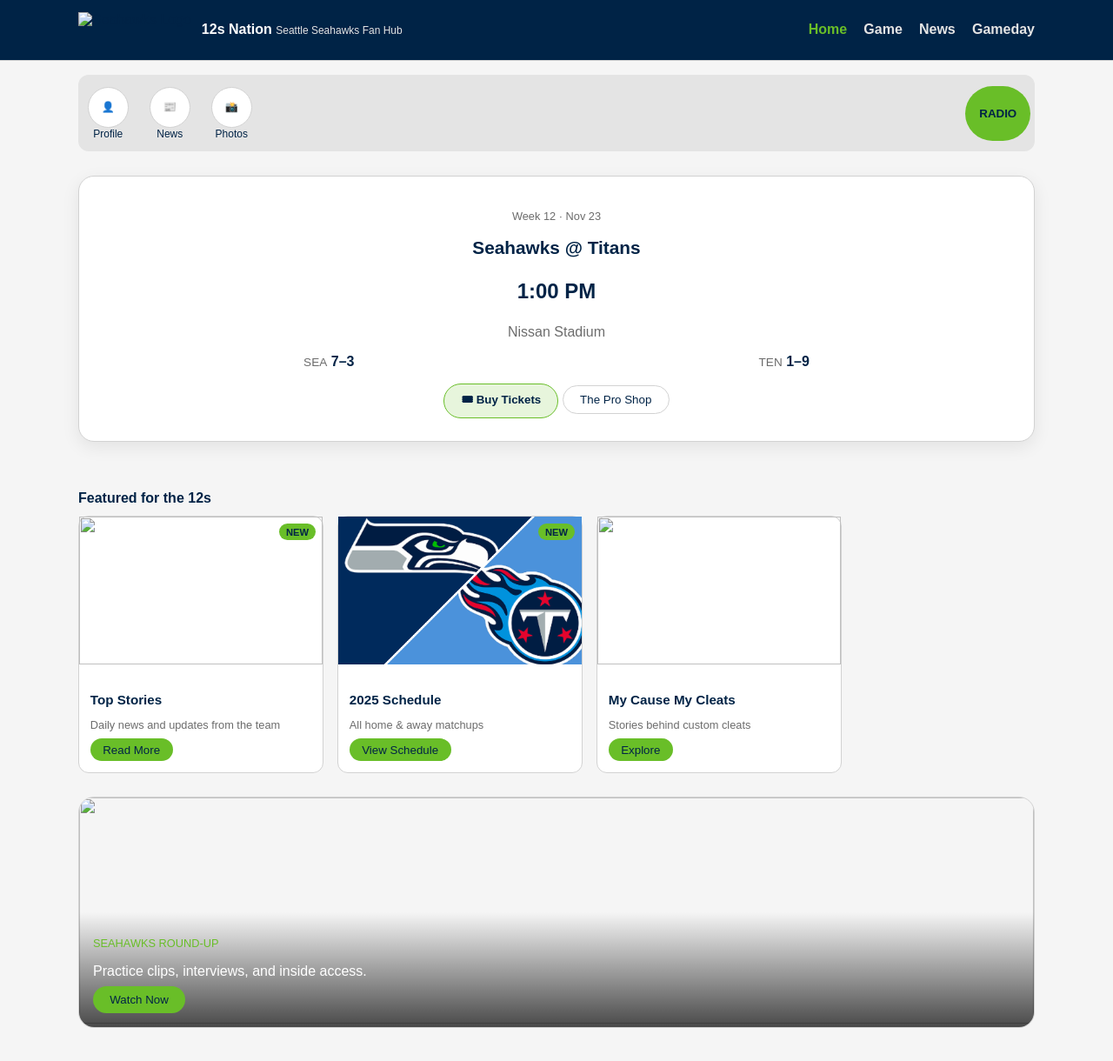
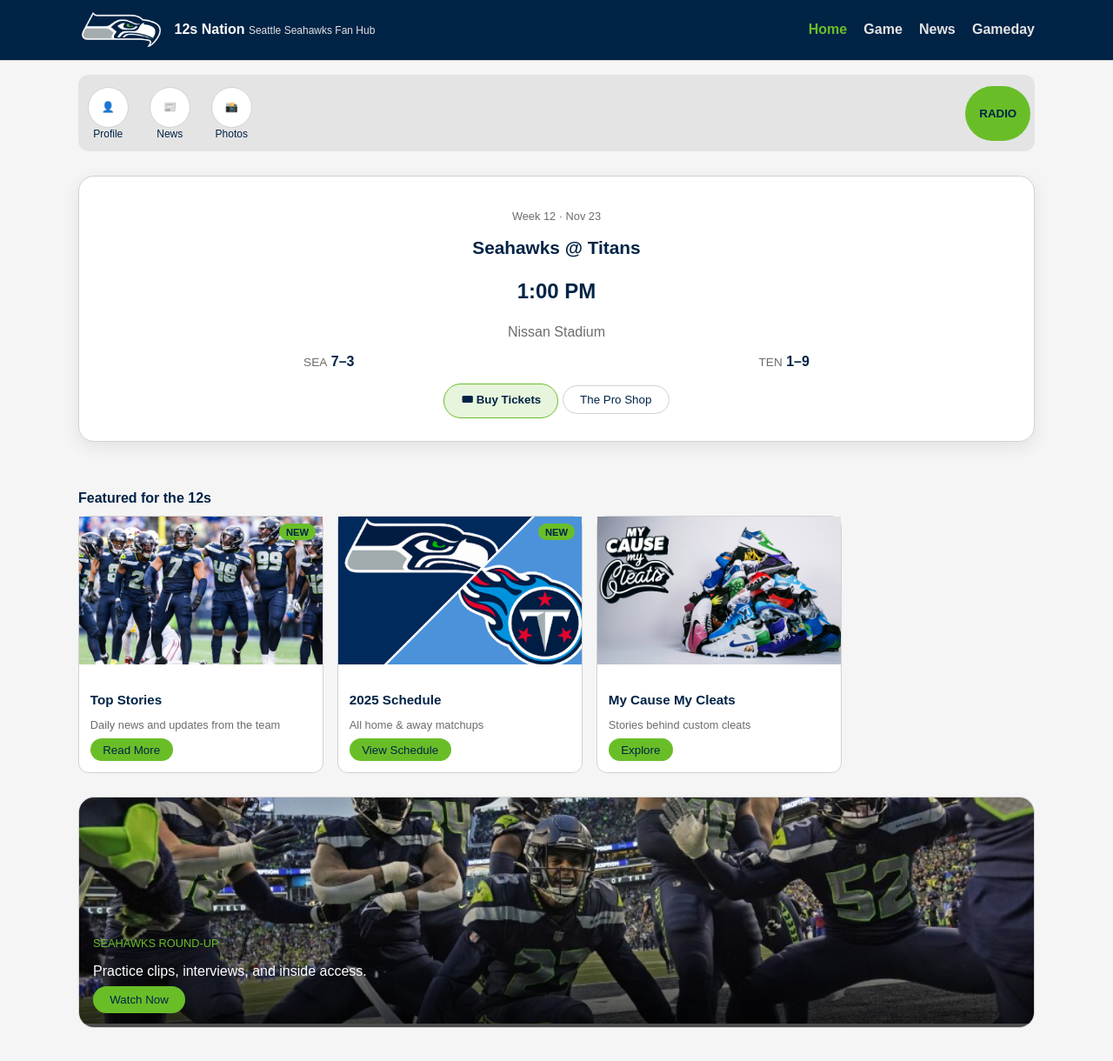
Before and after one commit to marivihdezsim/seahawksFinal, a plain HTML site: page index.html in a window 1280 px wide. Shown: the whole page at 87% size. Drawn offline with Linux system fonts and the light colour scheme; files whose address does not match are found by name.

Commit message:
Add files via upload

```diff
--- a/index.html
+++ b/index.html
@@ -12,7 +12,7 @@
   <header class="site-header">
     <div class="header-inner">
       <div class="brand">
-        <img src="seahawksPics/seahawksLogo.png" class="brand-logo" alt="Seahawks Logo">
+        <img src="seahawksLogo.png" class="brand-logo" alt="Seahawks Logo">
         <div class="brand-text">
           <span class="brand-name">12s Nation</span>
           <span class="brand-tagline">Seattle Seahawks Fan Hub</span>
@@ -92,7 +92,7 @@
         <!-- Card 1 -->
         <div class="feature-card">
           <div class="card-image">
-            <img src="seahawksPics/picture1.jpeg" alt="">
+            <img src="picture1.jpeg" alt="">
             <span class="chip-new">NEW</span>
           </div>
           <div class="card-body">
@@ -118,7 +118,7 @@
         <!-- Card 3 -->
         <div class="feature-card">
           <div class="card-image">
-            <img src="seahawksPics/myCauseMyCleats.jpeg" alt="">
+            <img src="myCauseMyCleats.jpeg" alt="">
           </div>
           <div class="card-body">
             <h3 class="card-title">My Cause My Cleats</h3>
@@ -132,7 +132,7 @@
     <!-- ROUNDUP BANNER -->
     <section id="roundup" class="roundup">
       <div class="roundup-image">
-        <img src="seahawksPics/picture4.jpeg" alt="">
+        <img src="picture4.jpeg" alt="">
         <div class="roundup-overlay">
           <p class="roundup-kicker">Seahawks Round-Up</p>
           <p class="roundup-text">Practice clips, interviews, and inside access.</p>
```
